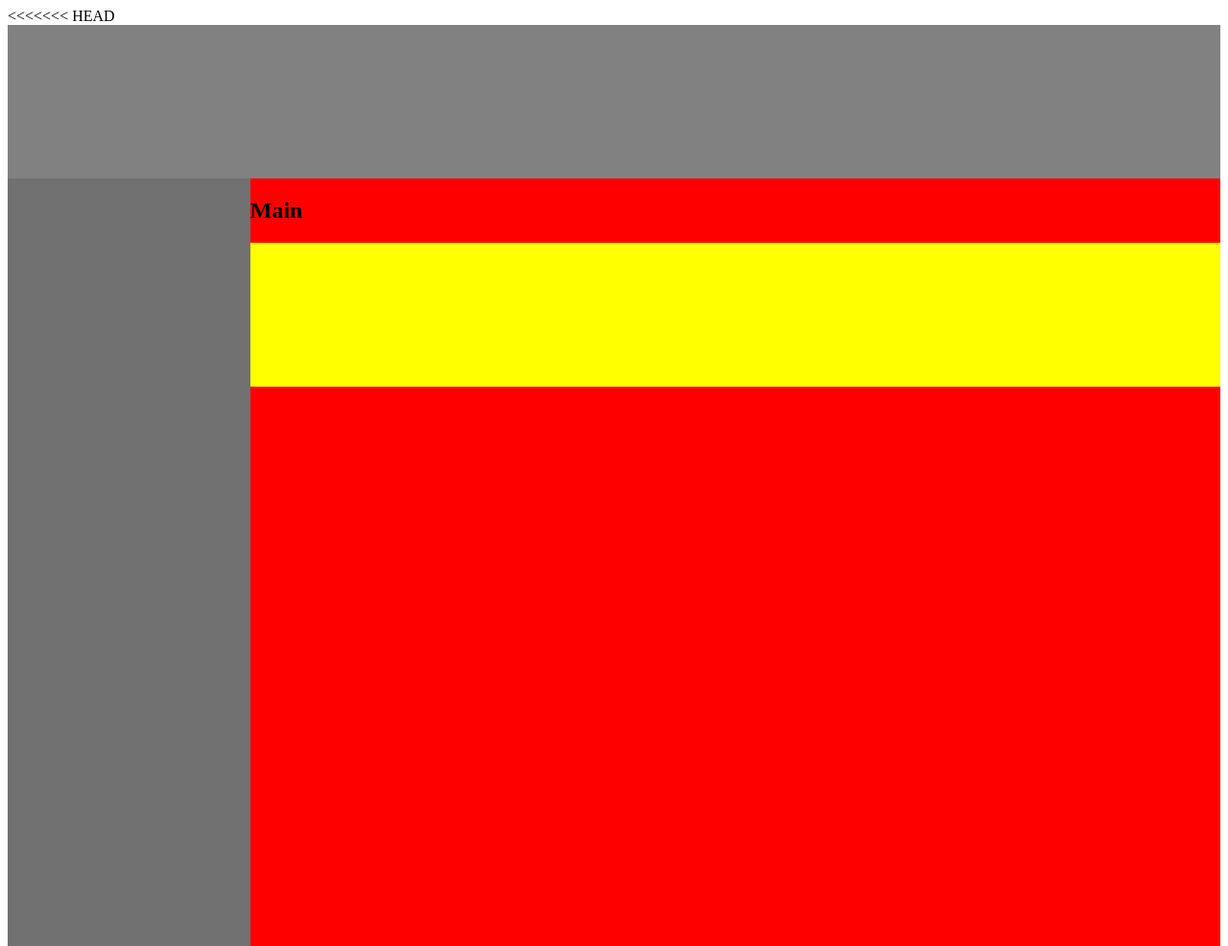
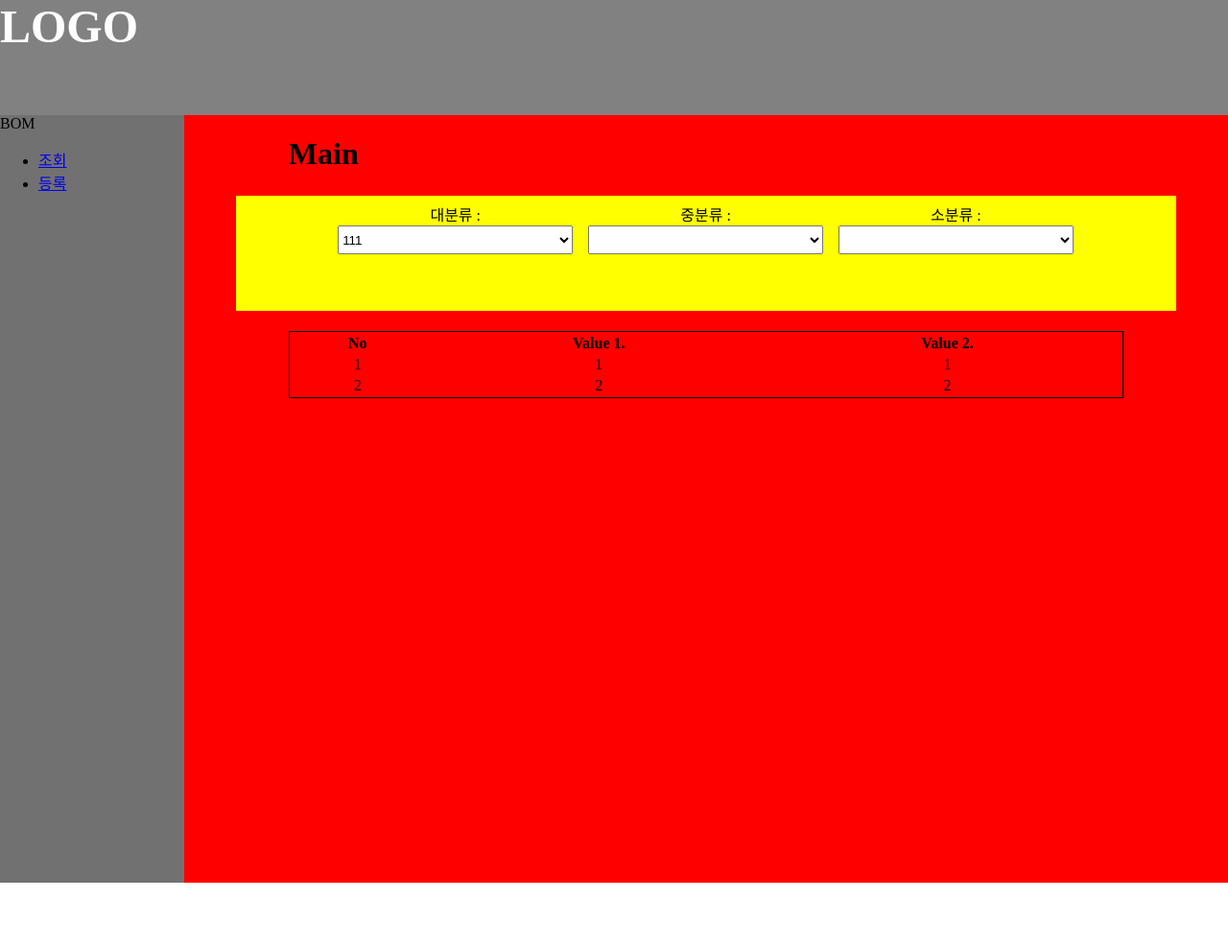
Before and after one commit to gijune92/UI, a website: page static/Main.html in a window 1280 px wide. Shown: the top 986 px of the page at 96% size. After the commit the page ends 920 px from the top, so only its background shows below. Drawn offline with nearby package versions, Linux system fonts and the light colour scheme.

Commit message:
Main.html bom_add.html update to repository

```diff
--- a/static/Main.html
+++ b/static/Main.html
@@ -1,4 +1,3 @@
-<<<<<<< HEAD
 <!DOCTYPE html>
 <html lang="en">
 <head>
@@ -7,53 +6,80 @@
   <meta http-equiv="X-UA-Compatible" content="ie=edge">
   <link rel="stylesheet" href="./css/commons.css">
   <title>Document</title>
+  <script src="https://ajax.googleapis.com/ajax/libs/jquery/3.4.0/jquery.min.js"></script>
+  <script>
+
+  </script>
 </head>
 <body>
   <header>
-
+    <h1 style="color: white;">LOGO</h1>
   </header>
   <div class="main_container">
     <div class="nav_container">
       <nav>
-
+        <span>BOM</span>
+        <ul>
+          <li><a href="./Main.html"> 조회 </a></li>
+          <li><a href="./bom_add.html"> 등록 </a></li>
+        </ul>
       </nav>
     </div>
     <div class="section_container">
+      <div class="text_container">
         <h2>Main</h2>
-        <div class="check_container">
-
+      </div>
+      <div class="check_container">
+        <div class="select_container">
+          <div class="inner">
+            <p style="text-align: center; margin : 0; padding: 0;">대분류 :</p>
+            <select id="main_cate" name="main_cate">
+              <option value="1">111</option>
+              <option value="2">222</option>
+              <option value="3">333</option>
+            </select>
+          </div>
+          <div class="inner">
+            <p style="text-align: center; margin : 0; padding: 0;">중분류 :</p>
+            <select id="mid_cate" name="mid_cate">
+            </select>
+          </div>
+          <div class="inner">
+            <p style="text-align: center; margin : 0; padding: 0;">소분류 :</p>
+            <select id="small_cate" name="small_cate">
+            </select>
+          </div>
         </div>
+        <!--
+        <div class="btn_container">
+          <button type="button" name="button">조회</button>
+        </div>
+      -->
+      </div>
+      <div class="table_container">
+        <table id = "data_table">
+          <thead>
+            <tr>
+              <th>No</td>
+              <th>Value 1.</td>
+              <th>Value 2.</td>
+            </tr>
+          </thead>
+          <tbody>
+            <tr>
+              <td>1</td>
+              <td><a>1</a></td>
+              <td>1</td>
+            </tr>
+            <tr>
+              <td>2</td>
+              <td>2</td>
+              <td>2</td>
+            </tr>
+          </tbody>
+        </table>
+      </div>
     </div>
   </div>
 </body>
 </html>
-=======
-<!DOCTYPE html>
-<html lang="en">
-<head>
-  <meta charset="UTF-8">
-  <meta name="viewport" content="width=device-width, initial-scale=1.0">
-  <meta http-equiv="X-UA-Compatible" content="ie=edge">
-  <link rel="stylesheet" href="./css/commons.css">
-  <title>Document</title>
-</head>
-<body>
-  <header>
-
-  </header>
-  <div class="main_container">
-    <div class="nav_container">
-      <nav>
-
-      </nav>
-    </div>
-    <div class="section_container">
-        <h2>Main</h2>
-        <div class="check_container">
-
-        </div>
-    </div>
-  </div>
-</body>
-</html>
->>>>>>> 610014354c14f98e7f2745c9fe9980c57f697cc6
--- a/static/css/commons.css
+++ b/static/css/commons.css
@@ -1,13 +1,15 @@
-<<<<<<< HEAD
-html, body{
+html, body, h1, h2{
   padding: 0;
   margin: 0;
 }
+h1, h2{ }
+h1{ font-size: 3rem;}
+h2{ font-size: 2rem;}
 div{
   box-sizing: border-box;
 }
 header{
-  height: 20vh;
+  height: 15vh;
   background-color: #818181;
 }
 .main_container {
@@ -19,55 +21,66 @@ header{
 }
 .main_container .nav_container{
   float: left;
-  width: 20%;
+  width: 15%;
   height: 100vh;
   background-color: #717171;
 }
 .main_container .section_container {
   float: left;
-  width: 80%;
+  width: 85%;
   height: 100vh;
   background-color: red;
 }
+.main_container .section_container .text_container{
+  width: 80%;
+  height: 5%;
+  margin: 2% 10%;
+  box-sizing: border-box;
+}
 .main_container .section_container .check_container{
-  width: 100%;
-  height: 150px;
+  width: 90%;
+  height: 15%;
+  margin: 2% 5%;
   background-color: yellow;
 }
-=======
-html, body{
-  padding: 0;
-  margin: 0;
+.main_container .section_container .check_container .select_container{
+  width: 80%;
+  margin: 0px 10%;
+  height: 80%;
 }
-div{
+.main_container .section_container .check_container .btn_container{
+  width: 100%;
+  height: 20%;
+}
+.btn_container button{
+  float: right;
+  margin-right: 10%;
+  width: 100px;
+  height: 30px;
+
+}
+.main_container .section_container .table_container{
+  width: 100%;
+  height: 70%;
+
+}
+
+#data_table{
+  border: 1px solid black;
+  width: 80%;
+  margin: 0px 10%;
+  text-align: center;
+}
+.select_container .inner{
+  float: left;
+  width: 33.3%;
+  height: 100%;
+  padding: 1%;
   box-sizing: border-box;
 }
-header{
-  height: 20vh;
-  background-color: #818181;
+.select_container .inner select{
+  height: 30px;
 }
-.main_container {
+.select_container #main_cate, #mid_cate, #small_cate{
   width: 100%;
-  height: 100vh;
-  background-color: #616161;
-  padding: 0px;
-  margin: 0px;
 }
-.main_container .nav_container{
-  float: left;
-  width: 20%;
-  height: 100vh;
-  background-color: #717171;
-}
-.main_container .section_container {
-  float: left;
-  width: 80%;
-  height: 100vh;
-  background-color: red;
-}
-.main_container .section_container .check_container{
-  width: 100%;
-  height: 150px;
-  background-color: yellow;
-}
->>>>>>> 610014354c14f98e7f2745c9fe9980c57f697cc6
--- /dev/null
+++ b/static/css/popup_layer1.css
@@ -0,0 +1,80 @@
+* {
+  margin: 0;
+  padding: 0;
+}
+
+body {
+  margin: 100px;
+}
+
+.pop-layer .pop-container {
+  padding: 20px 25px;
+}
+
+.pop-layer p.ctxt {
+  color: #666;
+  line-height: 25px;
+}
+
+.pop-layer .btn-r {
+  width: 100%;
+  margin: 10px 0 20px;
+  padding-top: 10px;
+  border-top: 1px solid #DDD;
+  text-align: right;
+}
+
+.pop-layer {
+  display: none;
+  position: absolute;
+  top: 50%;
+  left: 50%;
+  width: 410px;
+  height: auto;
+  background-color: #fff;
+  border: 5px solid #3571B5;
+  z-index: 10;
+}
+
+.dim-layer {
+  display: none;
+  position: fixed;
+  _position: absolute;
+  top: 0;
+  left: 0;
+  width: 100%;
+  height: 100%;
+  z-index: 100;
+}
+
+.dim-layer .dimBg {
+  position: absolute;
+  top: 0;
+  left: 0;
+  width: 100%;
+  height: 100%;
+  background: #000;
+  opacity: .5;
+  filter: alpha(opacity=50);
+}
+
+.dim-layer .pop-layer {
+  display: block;
+}
+
+a.btn-layerClose {
+  display: inline-block;
+  height: 25px;
+  padding: 0 14px 0;
+  border: 1px solid #304a8a;
+  background-color: #3f5a9d;
+  font-size: 13px;
+  color: #fff;
+  line-height: 25px;
+}
+
+a.btn-layerClose:hover {
+  border: 1px solid #091940;
+  background-color: #1f326a;
+  color: #fff;
+}
```
Also changed, not shown: static/bom_add.html (added, +33 -0 lines), static/popup_layer1.html (added, +91 -0 lines).
